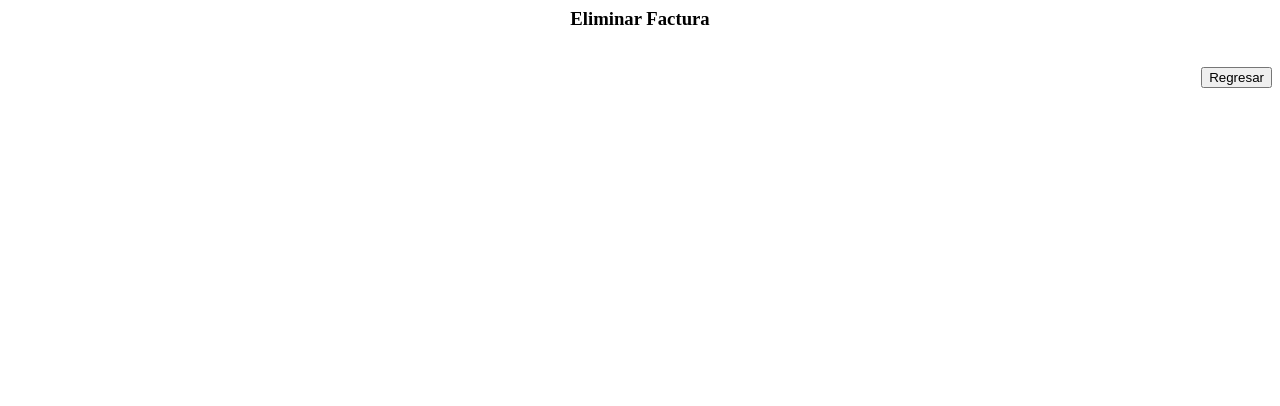
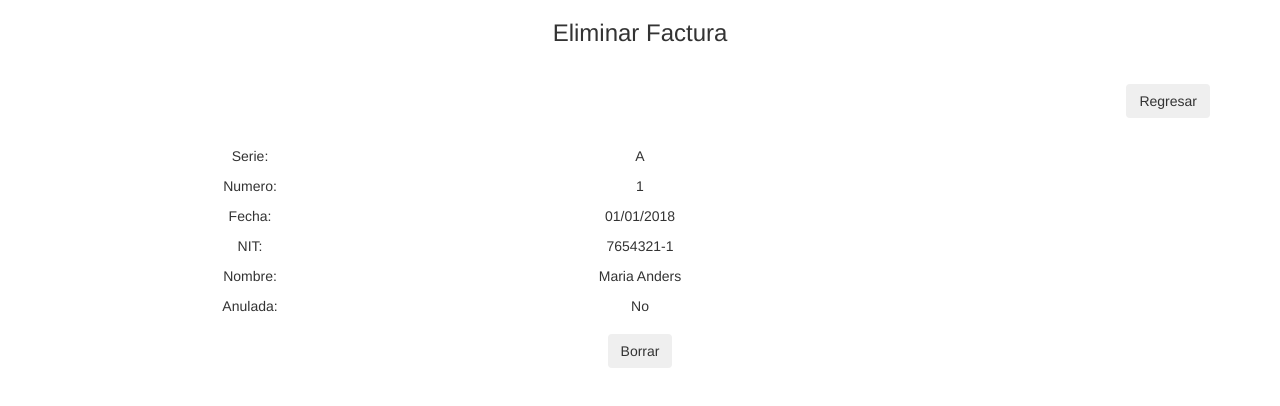
Before and after one commit to alvarojop/paginasweb1, a plain HTML site: page html/delete.html in a window 1280 px wide. Drawn offline with nearby package versions, Linux system fonts and the light colour scheme; files whose address does not match are found by name.

Commit message:
ultimos cambios

```diff
--- a/html/delete.html
+++ b/html/delete.html
@@ -1,5 +1,7 @@
 <html>
     <header>
+        <link rel="stylesheet" href="https://maxcdn.bootstrapcdn.com/bootstrap/3.3.7/css/bootstrap.min.css">
+        <script src="https://maxcdn.bootstrapcdn.com/bootstrap/3.3.7/js/bootstrap.min.js"></script>
         <script src="https://ajax.googleapis.com/ajax/libs/jquery/3.3.1/jquery.min.js"></script>
         <script src="js/crud_operations.js"></script>
 
@@ -10,12 +12,32 @@
     <body>
         <br/>
         <div class="container" style="text-align:right">
-            <button id="btnback" type="button" class="btn btn-info navbar-btn">Regresar</button>
+            <button id="btnback" type="button" class="btn btn-secondary navbar-btn">Regresar</button>
         </div>
         <br/>
         <div class="container">
             <div class="text-center">
-
+                <div class="row">
+                    <div class="col-sm-4">
+                        <p>Serie: </p>
+                        <p>Numero: </p>
+                        <p>Fecha: </p>
+                        <p>NIT: </p>
+                        <p>Nombre: </p>
+                        <p>Anulada: </p>
+                    </div>
+                    <div class="col-sm-4">
+                        <p>A</p>
+                        <p>1</p>
+                        <p>01/01/2018</p>
+                        <p>7654321-1</p>
+                        <p>Maria Anders</p>
+                        <p>No</p>
+                    </div>
+                </div>
+                <div class="row">
+                    <button id="btnsave" type="button" class="btn btn-dark navbar-btn">Borrar</button>
+                </div>
             </div>
         </div>
     </body>
```
Also changed, not shown: html/create.html (+24 -2 lines), html/list.html (+10 -1 lines), html/read.html (+21 -2 lines), html/update.html (+24 -2 lines), index.html (+3 -1 lines).
